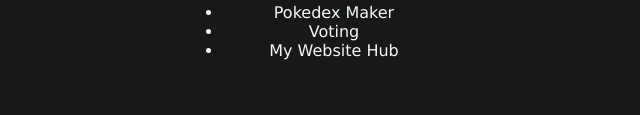
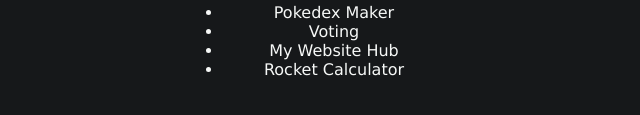
Before and after one commit to Kyle-Vincent-Bondoc/Netlify-Hub, a plain HTML site: page index.html in a window 1280 px wide. Shown: the part 259-374 px from the top of the page, without its empty margins (316-956 px from the left). Drawn offline with Linux system fonts and the light colour scheme.

Commit message:
Add Rocket Calculator

```diff
--- a/index.html
+++ b/index.html
@@ -35,6 +35,7 @@
       <li><a href="https://pdmaker.netlify.app/">Pokedex Maker</a></li>
       <li><a href="https://voting-jpm5ilci6-kyle-bondocs-projects.vercel.app/">Voting</a></li>
       <li><a href="https://web-hub-black.vercel.app/">My Website Hub</a></li>
+      <li><a href="https://rocket-calculator.vercel.app/">Rocket Calculator</a></li>
     </ul>
   </body>
 </html>
```
